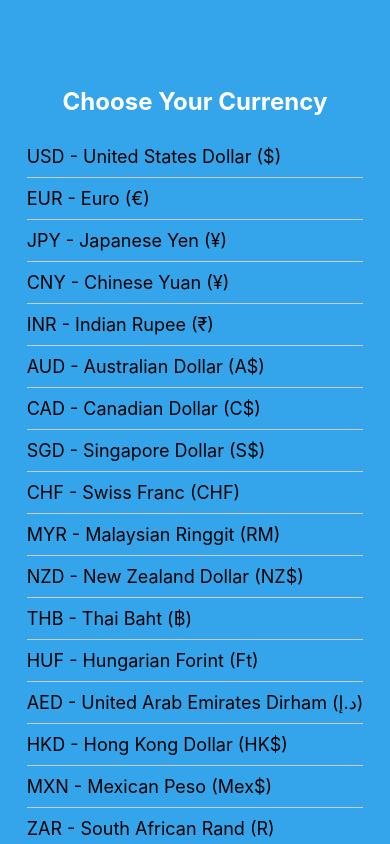
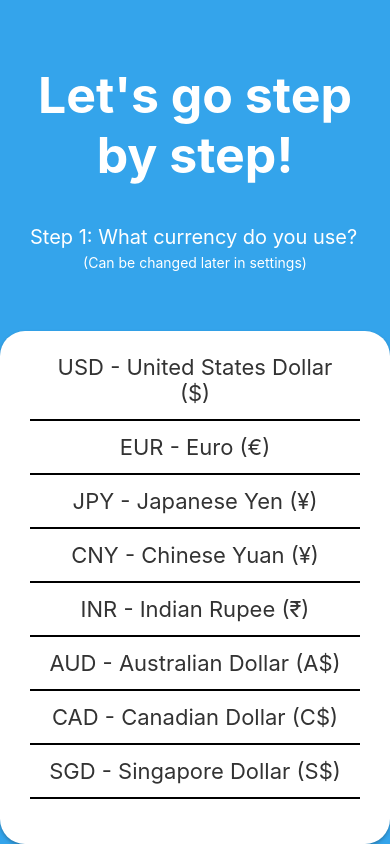
Before and after one commit to TVT22SPOMobiilikehitysprojekti/SmartSaver, a React Native app: screen /Intro2 in a window 390 px wide. Built offline with nearby package versions, Linux system fonts and the light colour scheme.

Commit message:
style update

```diff
--- a/components/Currency.js
+++ b/components/Currency.js
@@ -1,5 +1,5 @@
 import React, { useState } from 'react';
-import { Pressable, StyleSheet, Text, FlatList, View, Alert } from 'react-native';
+import { Pressable, StyleSheet, Text, FlatList, View, Alert, SafeAreaView  } from 'react-native';
 import { useNavigation } from '@react-navigation/native';
 import {saveCurrencySymbol, getCurrentUserId} from '../firebase/Shortcuts';
 
@@ -53,9 +53,10 @@ const Currency = () => {
     if (userId) {
         saveCurrencySymbol(userId, currency.symbol,
             () => {
-                Alert.alert("Success", "Currency symbol has been saved successfully.");
                 setSelectedCurrencyId(currency.id); // Päivitä valittu valuutta-ID
+                setTimeout(() => {
                 navigation.navigate('Intro3');
+              }, 1000);
             },
             (error) => {
                 Alert.alert("Error", error.message);
@@ -68,9 +69,15 @@ const Currency = () => {
 
 
 
+
 return (
-  <View style={styles.container}>
-    <Text style={styles.header}>Choose Your Currency</Text>
+  <SafeAreaView style={styles.safeArea}>
+    <View style={styles.headerContainer}>
+    <Text style={styles.title}>Let's go step by step!</Text>
+    <Text style={styles.step}>Step 1: What currency do you use?</Text>
+    <Text style={styles.subtext}>(Can be changed later in settings)</Text>
+    </View>
+    <View style={styles.listContainer}>
     <FlatList
       style={styles.list}
       data={currencies}
@@ -86,41 +93,82 @@ return (
           <Text style={styles.text}>{item.name}</Text>
         </Pressable>
       )}
+
     />
   </View>
+  </SafeAreaView>
 );
 };
 
 const styles = StyleSheet.create({
-container: {
+  safeArea: {
     flex: 1,
-  justifyContent: 'center',
-  alignItems: 'center',
-  backgroundColor: '#34a4eb',
-  paddingTop: 22,
+    backgroundColor: '#34a4eb', // Or whatever color the mockup has for the area behind the list
   },
-header: {
-  fontSize: 24,
+  headerContainer: {
+    backgroundColor: '#34a4eb', // Or another color, matching the mockup
+    paddingBottom: 20,
+    paddingHorizontal: 20,
+  },
+  title: {
+    fontSize: 50,
     fontWeight: 'bold',
-  marginBottom: 20,
-  color: 'white',
+    color: '#FFFFFF',
+    marginBottom: 40,
     textAlign: 'center',
   },
-list: {
-  paddingHorizontal: 20,
-  width: '100%', // Leveys täyttää koko näytön
+  step: {
+    fontSize: 20,
+    color: '#FFFFFF',
+    marginBottom: 5,
+    marginLeft:10,
+  },
+  subtext: {
+    fontSize: 14,
+    color: '#FFFFFF',
+    textAlign: 'center',
+    marginBottom: 40,
+  },
+  listContainer: {
+    flex: 1,
+    backgroundColor: '#FFFFFF',
+    borderTopLeftRadius: 25,
+    borderTopRightRadius: 25,
+    borderBottomLeftRadius: 25,
+    borderBottomRightRadius:25,
+    paddingTop: 10,
+    // For iOS shadow
+    shadowColor: '#000',
+    shadowOffset: { width: 0, height: 2 },
+    shadowOpacity: 0.25,
+    shadowRadius: 3.84,
+    // For Android shadow
+    elevation: 5,
+    padding:30,
+  },
+  item: {
+    flexDirection: 'row',
+    justifyContent: 'space-between',
+    alignItems: 'center',
+    padding: 30,
+    borderBottomWidth: 1,
+    borderBottomColor: '#E8E8E8',
+
   },
   currencyItem: {
-  paddingVertical: 10,
-  borderBottomWidth: 1,
-  borderBottomColor: '#ccc',
+    borderBottomWidth: 2,
+    borderBottomColor: 'black', // Black color for the line under each currency text
+  },
+
+  text: {
+    color: '#333333',
+    fontSize: 22,
+    textAlign: 'center',
+    padding: 13,
   },
   selected: {
-  backgroundColor: '#DDDDDD',
+    backgroundColor: '#00A4CC',
   },
-text: {
-  fontSize: 18,
-}
 });
 
 export default Currency;
--- a/firebase/Shortcuts.js
+++ b/firebase/Shortcuts.js
@@ -367,4 +367,5 @@ const updateUserName = async (userId, name) => {
     fetchSavedAmountFromDB,
     deleteSavingsPlanDB,
     updateUserName,
+    updateCurrencySymbol,
 };
--- a/screens/settings.js
+++ b/screens/settings.js
@@ -1,7 +1,7 @@
-import React, { useState } from 'react';
+import React, { useState, useEffect } from 'react';
 import { View, Text, ScrollView, StyleSheet, TouchableOpacity, Modal, FlatList } from 'react-native';
 import { updateCurrencySymbol } from '../firebase/Shortcuts';
-import { getCurrentUserId} from '../firebase/Shortcuts';
+import { getCurrentUserId, fetchCurrencySymbol} from '../firebase/Shortcuts';
 
 const currencies = [
   { id: 1, name: 'USD - United States Dollar ($)', symbol: '$' },
@@ -45,9 +45,25 @@ const currencies = [
 
 const SettingsScreen = ({ navigation }) => {
 
+  const [currencySymbol, setCurrencySymbol] = useState(null);
   const [currency, setCurrency] = useState(currencies[1]);
   const userId = getCurrentUserId();
   const [modalVisible, setModalVisible] = useState(false);
+
+
+  useEffect(() => {
+    const userId = getCurrentUserId();
+    if (!userId) return;
+    // Haetaan käyttäjän valuuttasymboli
+    fetchCurrencySymbol(userId,
+      (symbol) => {
+        setCurrencySymbol(symbol); // Asetetaan valuuttasymboli tilaan
+      },
+      (error) => {
+        console.error("Error fetching currency symbol: ", error);
+      }
+    );
+  }, []);
 
   const handleSelectCurrency = (selectedCurrency) => {
     setCurrency(selectedCurrency);
@@ -74,7 +90,7 @@ const SettingsScreen = ({ navigation }) => {
         <View style={styles.section}>
           <Text style={styles.sectionTitle}>General</Text>
           <View style={styles.settingItem}>
-            <Text style={styles.settingTitle}>Change currency ({currency.symbol})</Text>
+            <Text style={styles.settingTitle}>Change currency ({currencySymbol})</Text>
             <TouchableOpacity style={styles.button} onPress={() => setModalVisible(true)}>
               <Text>Select Currency</Text>
             </TouchableOpacity>
```
Lines whose indentation alone changed are shown as unchanged.
